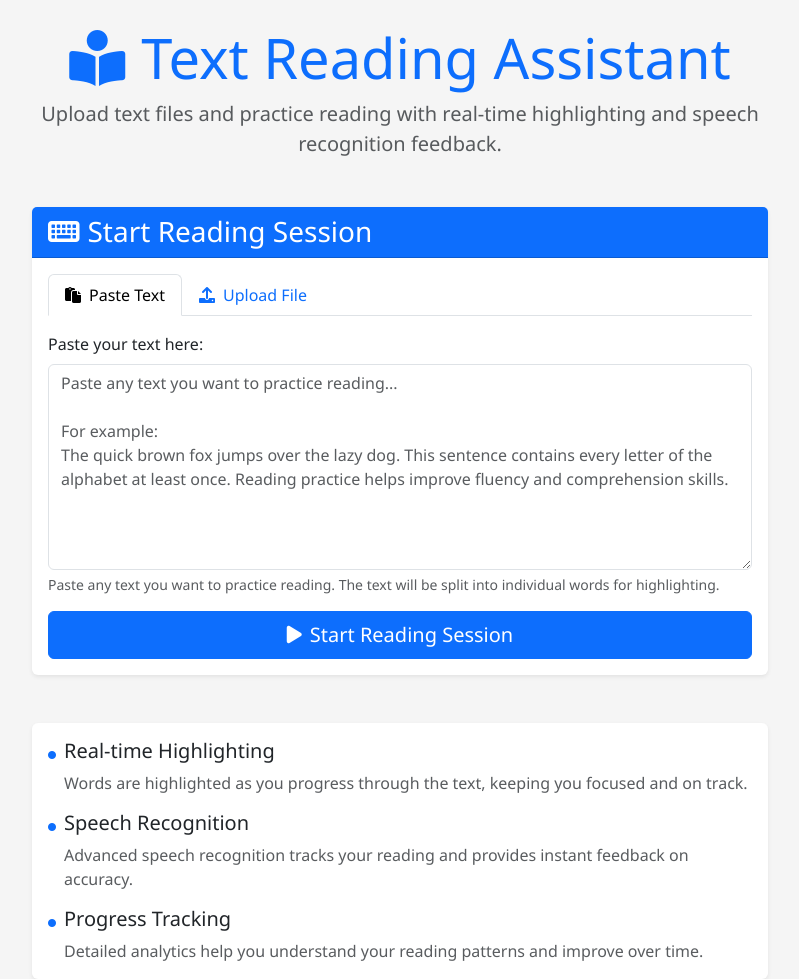
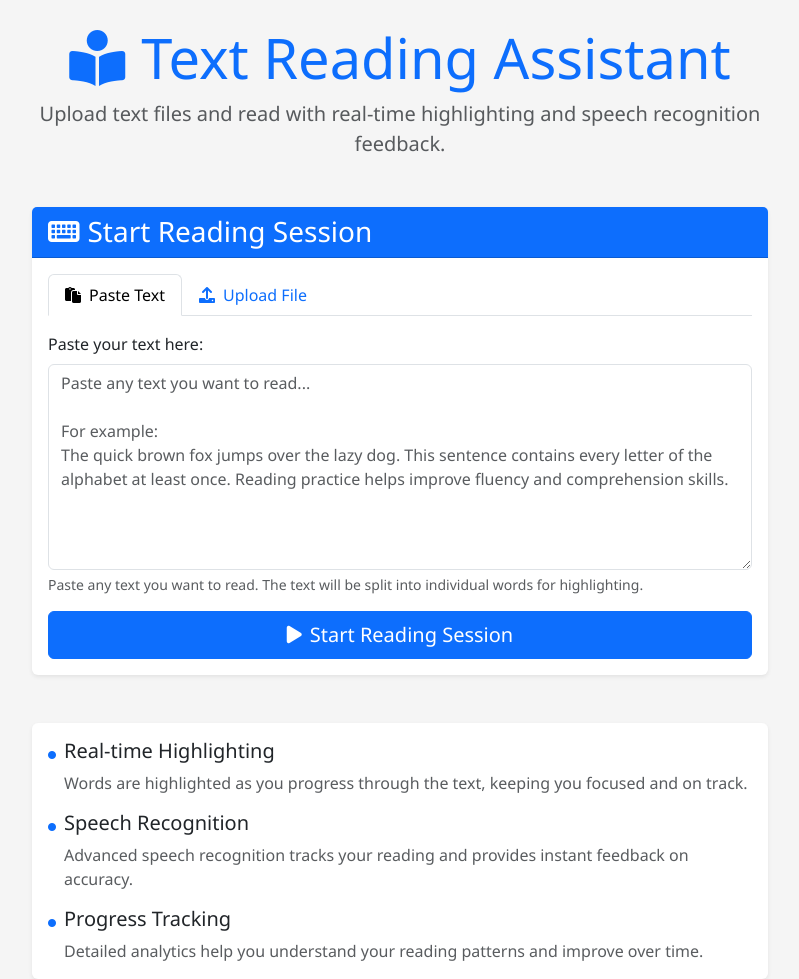
Before and after one commit to gitachi143/speechReader, a Flask app: page / in a window 1280 px wide. Shown: the part 57-1036 px from the top of the page, without its empty margins (240-1039 px from the left). Run offline with Flask 3, Linux system fonts and the light colour scheme.

```diff
--- a/templates/index.html
+++ b/templates/index.html
@@ -11,7 +11,7 @@
                 <i class="fas fa-book-reader me-3"></i>Text Reading Assistant
             </h1>
             <p class="lead text-muted">
-                Upload text files and practice reading with real-time highlighting and speech recognition feedback.
+                Upload text files and read with real-time highlighting and speech recognition feedback.
             </p>
         </div>
 
@@ -45,12 +45,12 @@
                             <div class="mb-3">
                                 <label for="textInput" class="form-label">Paste your text here:</label>
                                 <textarea class="form-control" id="textInput" name="text" rows="8"
-                                         placeholder="Paste any text you want to practice reading...
+                                         placeholder="Paste any text you want to read...
 
 For example:
 The quick brown fox jumps over the lazy dog. This sentence contains every letter of the alphabet at least once. Reading practice helps improve fluency and comprehension skills." required></textarea>
                                 <div class="form-text">
-                                    Paste any text you want to practice reading. The text will be split into individual words for highlighting.
+                                    Paste any text you want to read. The text will be split into individual words for highlighting.
                                 </div>
                             </div>
 
```
Also changed, not shown: instance/reading_assistant.db.
